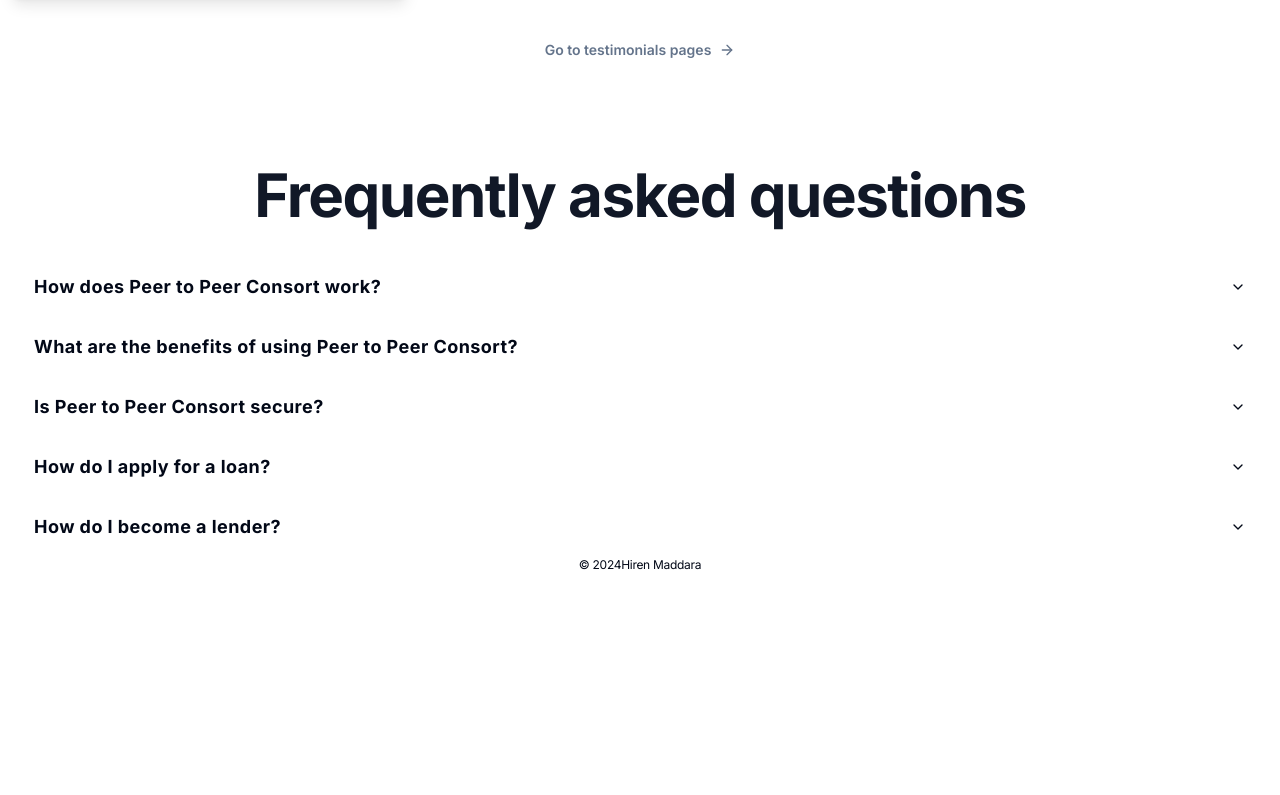
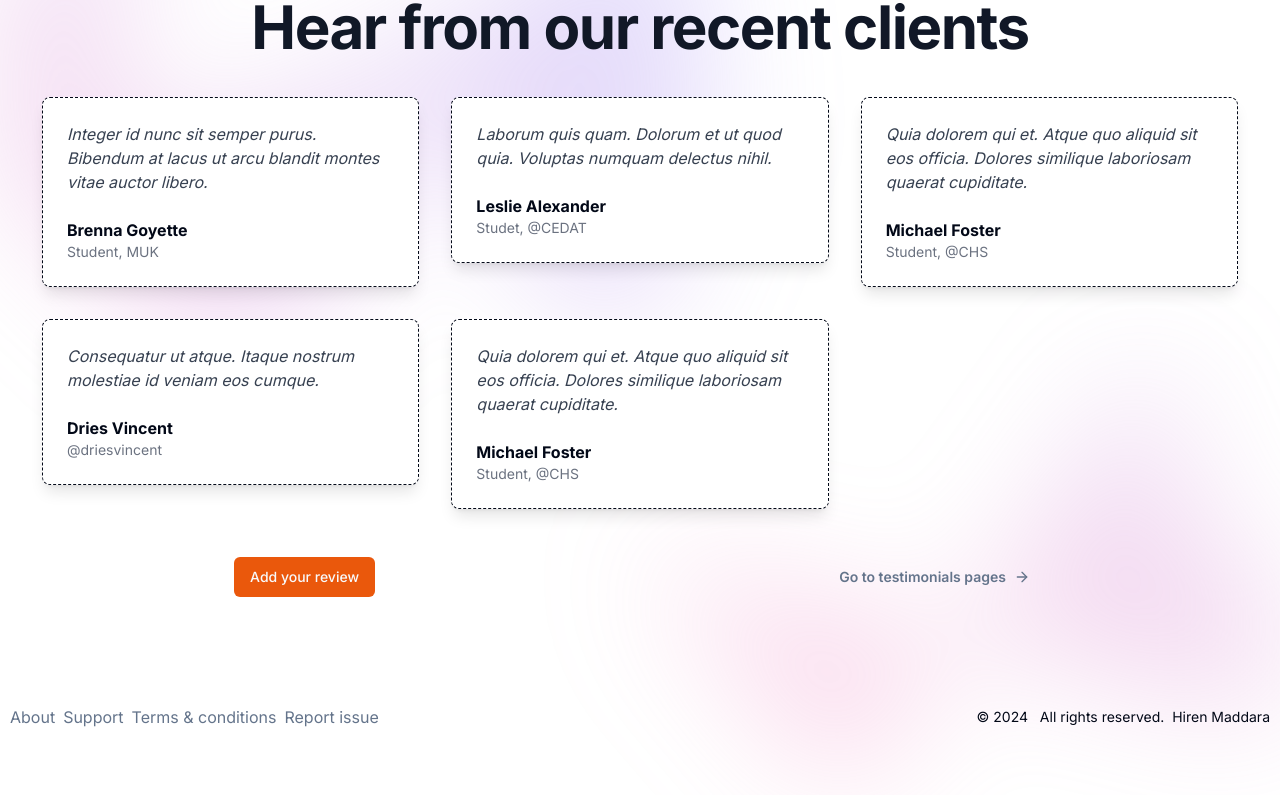
Before and after one commit to hiren-maddara/peer-consorts, a Next.js app: page / in a window 1280 px wide. Shown: the part 1936-2731 px from the top of the page. Before the commit the page ends 2573 px from the top, so only its background shows below. Built offline with nearby package versions, Linux system fonts and the light colour scheme.

Commit message:
footer: landing page complete

```diff
--- a/app/(landing)/page.tsx
+++ b/app/(landing)/page.tsx
@@ -8,8 +8,8 @@ export default function LandingPage() {
         <>
             <Hero />
             <CTA />
+            <FAQ />
             <Testimonials />
-            <FAQ />
 
         </>
     )
--- a/components/blob-bg.tsx
+++ b/components/blob-bg.tsx
@@ -1,8 +1,13 @@
 
 export default function BlobBg() {
     return (
-        <div className="absolute inset-x-0 -top-40 -z-10 transform-gpu overflow-hidden blur-3xl sm:-top-80" aria-hidden="true">
-            <div className="relative left-[calc(50%-11rem)] aspect-[1155/678] w-[36.125rem] -translate-x-1/2 rotate-[30deg] bg-gradient-to-tr from-[#ff80b5] to-[#9089fc] opacity-30 sm:left-[calc(50%-30rem)] sm:w-[72.1875rem]" style={{ clipPath: "polygon(74.1% 44.1%, 100% 61.6%, 97.5% 26.9%, 85.5% 0.1%, 80.7% 2%, 72.5% 32.5%, 60.2% 62.4%, 52.4% 68.1%, 47.5% 58.3%, 45.2% 34.5%, 27.5% 76.7%, 0.1% 64.9%, 17.9% 100%, 27.6% 76.8%, 76.1% 97.7%, 74.1% 44.1%)" }} />
-        </div>
+        <>
+            <div className="absolute inset-x-0 -top-40 -z-10 transform-gpu overflow-hidden blur-3xl sm:-top-80" aria-hidden="true">
+                <div className="relative left-[calc(50%-11rem)] aspect-[1155/678] w-[36.125rem] -translate-x-1/2 rotate-[30deg] bg-gradient-to-tr from-[#ff80b5] to-[#9089fc] opacity-30 sm:left-[calc(50%-30rem)] sm:w-[72.1875rem]" style={{ clipPath: "polygon(74.1% 44.1%, 100% 61.6%, 97.5% 26.9%, 85.5% 0.1%, 80.7% 2%, 72.5% 32.5%, 60.2% 62.4%, 52.4% 68.1%, 47.5% 58.3%, 45.2% 34.5%, 27.5% 76.7%, 0.1% 64.9%, 17.9% 100%, 27.6% 76.8%, 76.1% 97.7%, 74.1% 44.1%)" }} />
+            </div>
+            <div className="absolute inset-x-0 top-[calc(100%-13rem)] -z-10 transform-gpu overflow-hidden blur-3xl sm:top-[calc(100%-30rem)]" aria-hidden="true">
+                <div className="relative left-[calc(50%+3rem)] aspect-[1155/678] w-[36.125rem] -translate-x-1/2 bg-gradient-to-tr from-[#ff80b5] to-[#9089fc] opacity-30 sm:left-[calc(50%+36rem)] sm:w-[72.1875rem]" style={{ clipPath: "polygon(74.1% 44.1%, 100% 61.6%, 97.5% 26.9%, 85.5% 0.1%, 80.7% 2%, 72.5% 32.5%, 60.2% 62.4%, 52.4% 68.1%, 47.5% 58.3%, 45.2% 34.5%, 27.5% 76.7%, 0.1% 64.9%, 17.9% 100%, 27.6% 76.8%, 76.1% 97.7%, 74.1% 44.1%)" }}></div>
+            </div>
+        </>
     )
 }
--- a/components/footer.tsx
+++ b/components/footer.tsx
@@ -3,16 +3,41 @@ import MaxWidthWrapper from "./max-width-wrapper";
 
 export default function Footer() {
     return (
-        <MaxWidthWrapper className="order-10 flex flex-col items-center justify-stretch h-20">
-            <footer className="flex items-center justify-center lg:justify-between">
+        <MaxWidthWrapper className="relative text-base flex flex-col gap-3 lg:flex-row md:justify-between items-center justify-stretch min-h-20 h-auto mb-1">
+            <ul className="flex items-center gap-x-2 justify-center lg:justify-between min-w-min">
+                <li>
+                    <Link href="/about" className="text-muted-foreground hover:text-black/80 hover:underline">
+                        About
+                    </Link>
+                </li>
+                <li>
+                    <Link href="/about" className="text-muted-foreground hover:text-black/80 hover:underline">
+                        Support
+                    </Link>
+                </li>
+                <li>
+                    <Link href="/about" className="text-muted-foreground hover:text-black/80 hover:underline">
+                        Terms & conditions
+                    </Link>
+                </li>
+                <li>
+                    <Link href="/about" className="text-muted-foreground hover:text-black/80 hover:underline">
+                        Report issue
+                    </Link>
+                </li>
+            </ul>
+            <div className="text-sm">
+                <span>
 
-            </footer>
-            <Link href="https://www.instagram.com/hrn_mddr/" className="text-xs tracking-tight">
-                &copy; {new Date().getFullYear()}
-                <span>
-                    Hiren Maddara
+                    &copy; {new Date().getFullYear()} &nbsp; All rights reserved. &nbsp;
                 </span>
-            </Link>
+                <Link href="https://www.instagram.com/hrn_mddr/" target="_blank" rel="noopener noreferrer" className="hover:underline">
+                    <span>
+                        Hiren Maddara
+                    </span>
+                </Link>
+            </div>
+
         </MaxWidthWrapper>
     )
 }
--- a/components/landing/faq.tsx
+++ b/components/landing/faq.tsx
@@ -34,7 +34,7 @@ const faqs = [
 
 export default function FAQ() {
     return (
-        <MaxWidthWrapper className="text-base">
+        <MaxWidthWrapper className="text-base mt-20">
 
             <SectionHeading>
                 Frequently asked questions
--- a/components/landing/testimonials.tsx
+++ b/components/landing/testimonials.tsx
@@ -5,6 +5,8 @@ import SectionHeading from "../section-heading";
 import { Card, CardContent, CardFooter, CardHeader, CardTitle } from "../ui/card";
 
 import { Avatar, AvatarImage, AvatarFallback } from "@/components/ui/avatar"
+import { Button } from "../ui/button";
+import BlobBg from "../blob-bg";
 const testimonials = [
     {
         name: "Brenna Goyette",
@@ -36,17 +38,24 @@ const testimonials = [
         image:
             "https://images.unsplash.com/photo-1506794778202-cad84cf45f1d?ixlib=rb-1.2.1&auto=format&fit=facearea&facepad=2&w=256&h=256&q=80",
     },
+    {
+        name: "Michael Foster",
+        occupation: "Student, @CHS",
+        feedback: "Quia dolorem qui et. Atque quo aliquid sit eos officia. Dolores similique laboriosam quaerat cupiditate.",
+        image:
+            "https://images.unsplash.com/photo-1519244703995-f4e0f30006d5?ixlib=rb-1.2.1&auto=format&fit=facearea&facepad=2&w=256&h=256&q=80",
+    },
 ]
 
 
 
 export default function Testimonials() {
     return (
-        <MaxWidthWrapper className="flex flex-col my-20 gap-y-8 overflow-visible h-auto">
+        <MaxWidthWrapper className="relative flex flex-col my-20 gap-y-8 overflow-visible h-auto">
             {/* <h3 className="text-center font-bold text-sm tracking-wide">What others say</h3> */}
             <SectionHeading>Hear from our recent clients</SectionHeading>
 
-            <div className="grid gap-8 grid-cols-1 md:grid-cols-2 lg:grid-cols-3 h-auto mb-">
+            <div className="px-8 grid gap-8 grid-cols-1 md:grid-cols-2 lg:grid-cols-3 h-auto mb-">
 
                 {testimonials.map((testimonial, index) => (
                     <Card key={index} className="shadow-lg border border-dashed h-min pt-6">
@@ -66,10 +75,18 @@ export default function Testimonials() {
                 ))}
             </div>
 
-            <Btn className="flex gap-x-2" href="/testimonials">
-                Go to testimonials pages
-                <ArrowRight className="h-4 w-4" />
-            </Btn>
+            <div className="flex w-full items-center justify-around mt-4">
+                <Button className="bg-orange-600">
+                    Add your review
+                </Button>
+                <Btn className="flex gap-x-2" href="/testimonials">
+                    Go to testimonials pages
+                    <ArrowRight className="h-4 w-4" />
+                </Btn>
+
+            </div>
+
+            <BlobBg />
 
         </MaxWidthWrapper>
     )
--- a/components/nav/btn.tsx
+++ b/components/nav/btn.tsx
@@ -3,7 +3,7 @@ import { Button } from "../ui/button";
 import Link from "next/link";
 import { cn } from "@/lib/utils";
 
-export default function Btn({ children, href, className }: { children: ReactNode, href: string, className: string }) {
+export default function Btn({ children, href, className }: { children: ReactNode, href: string, className?: string }) {
     return <Button
         className={cn(
             "text-muted-foreground font-semibold",
--- a/components/nav/navigation.tsx
+++ b/components/nav/navigation.tsx
@@ -17,7 +17,7 @@ export default function Navigation() {
                     <Btn href="/">Home</Btn>
                     <Btn href="/about">About</Btn>
                     <Btn href="/members">Members</Btn>
-                    <Btn href="/admin">Contact</Btn>
+                    <Btn href="/admin">Admin</Btn>
                 </div>
 
                 <Button className="text-muted bg-orange-600" variant="default" asChild>
```
